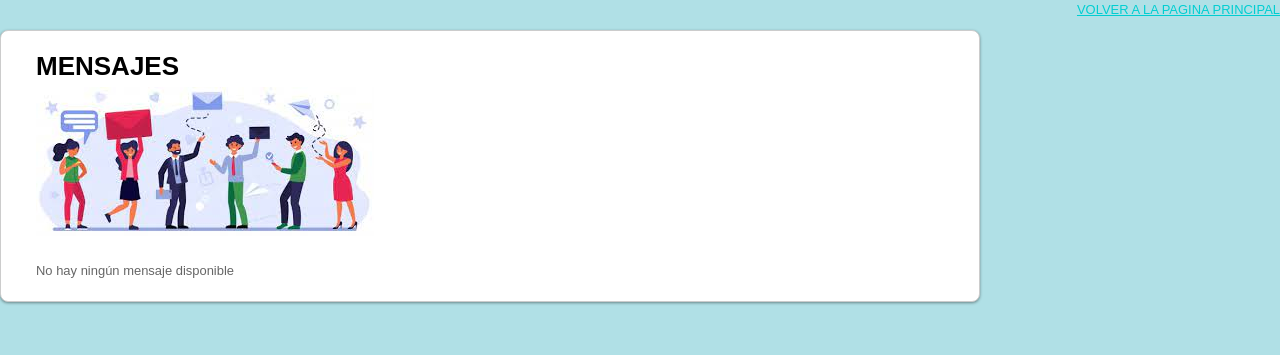
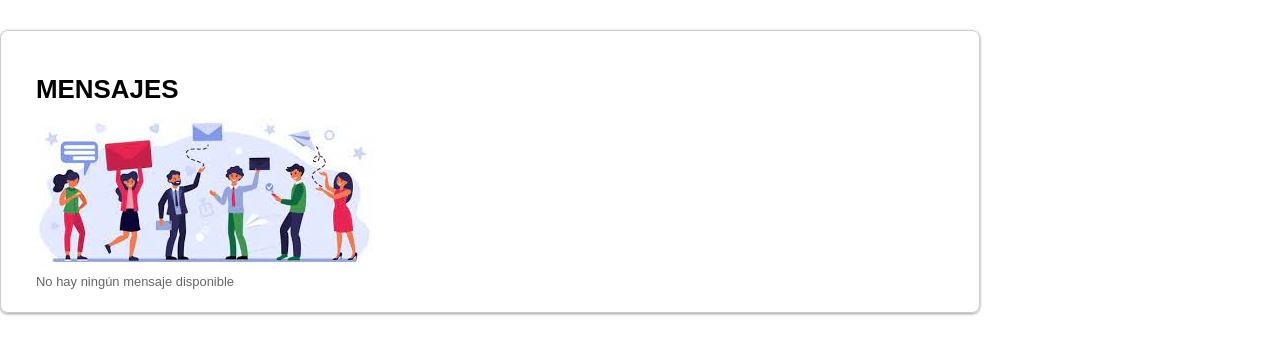
Before and after one commit to SistemasTecTlaxiaco/Fundamentos-Ing-software, a PHP site: page /paginas/mensajes.php in a window 1280 px wide. Shown: the top 355 px of the page. Run offline with PHP 8.4, Linux system fonts and the light colour scheme.

Commit message:
Modificaciones

```diff
--- a/login/css/CSS.CSS
+++ b/login/css/CSS.CSS
@@ -4,9 +4,19 @@ body {
 	font: 1em/150% Arial, Helvetica, sans-serif;
 }
 a {
-	color: #669;
+	width: 900px;
+	height: auto; overflow: hidden;
+	border: 0px solid #000;
+	margin: auto;
+	color: #FFFFF;
 	text-decoration: none;
 
+}
+.a{
+	width: 900px;
+	height: auto; overflow: hidden;
+	border: 0px solid #000;
+	margin: auto;
 }
 a:hover {
 	text-decoration: underline;
--- a/login/index.php
+++ b/login/index.php
@@ -31,8 +31,8 @@ $message = '';
     $stmt->bindParam(':user', $_POST['user']);
     $stmt->bindParam(':pass', $_POST['pass']);
 
-    $password = password_hash($_POST['pass'],PASSWORD_BCRYPT);
-    $stmt->bindParam(':pass', $password);
+  //  $password = password_hash($_POST['pass'],PASSWORD_BCRYPT);
+  //  $stmt->bindParam(':pass', $password);
 
     if ($stmt->execute()) {
 
--- a/login/paginas/contacto.php
+++ b/login/paginas/contacto.php
@@ -19,9 +19,9 @@
 				</nav>
 			</header>
 
-			<section id="slide">
+		<!--	<section id="slide">
 				<img src="img/slide.jpg" width="900" height="250">
-			</section>
+			</section>-->
 
 			<section id="categorias">
 				<section id="formulario">
--- a/login/paginas/mensajes.php
+++ b/login/paginas/mensajes.php
@@ -1,26 +1,13 @@
-<!doctype html>
-<html lang="en">
+<!DOCTYPE html>
+<html>
 <head>
-<meta charset="utf-8">
-<meta name="viewport" >
-        <link rel="stylesheet" type="text/css" href="../css/style.css">
+		<link rel="stylesheet" type="text/css" href="../css/style.css">
         <link rel="stylesheet" type="text/css" href="../css/CSS.CSS">
         <title>EGAL</title>
 </head>
-
-<body class="a">
-	<div id="content">
-        <h1 class="post-title" >MENSAJES</h1>
+<body id="content">
+        <h1>MENSAJES</h1>
         <img src="../img/men.jpg"/>
-        <section id="video">
-			<article class="art">
-				<br>
-					No hay ningún mensaje disponible
-				<br>
-			</article>
-		</section>
-    </div>
-<a href="../vista/cliente.php" target="iframea">VOLVER A LA PAGINA PRINCIPAL</a>
+		<br>No hay ningún mensaje disponible<br>
 </body>
-
 </html>
```
Also changed, not shown: login/paginas/nosotros.php (+3 -15 lines), login/paginas/notificaciones.php (+8 -19 lines), login/paginas/ofertas.php (+4 -8 lines), login/vista/cliente.php (+2 -43 lines).
